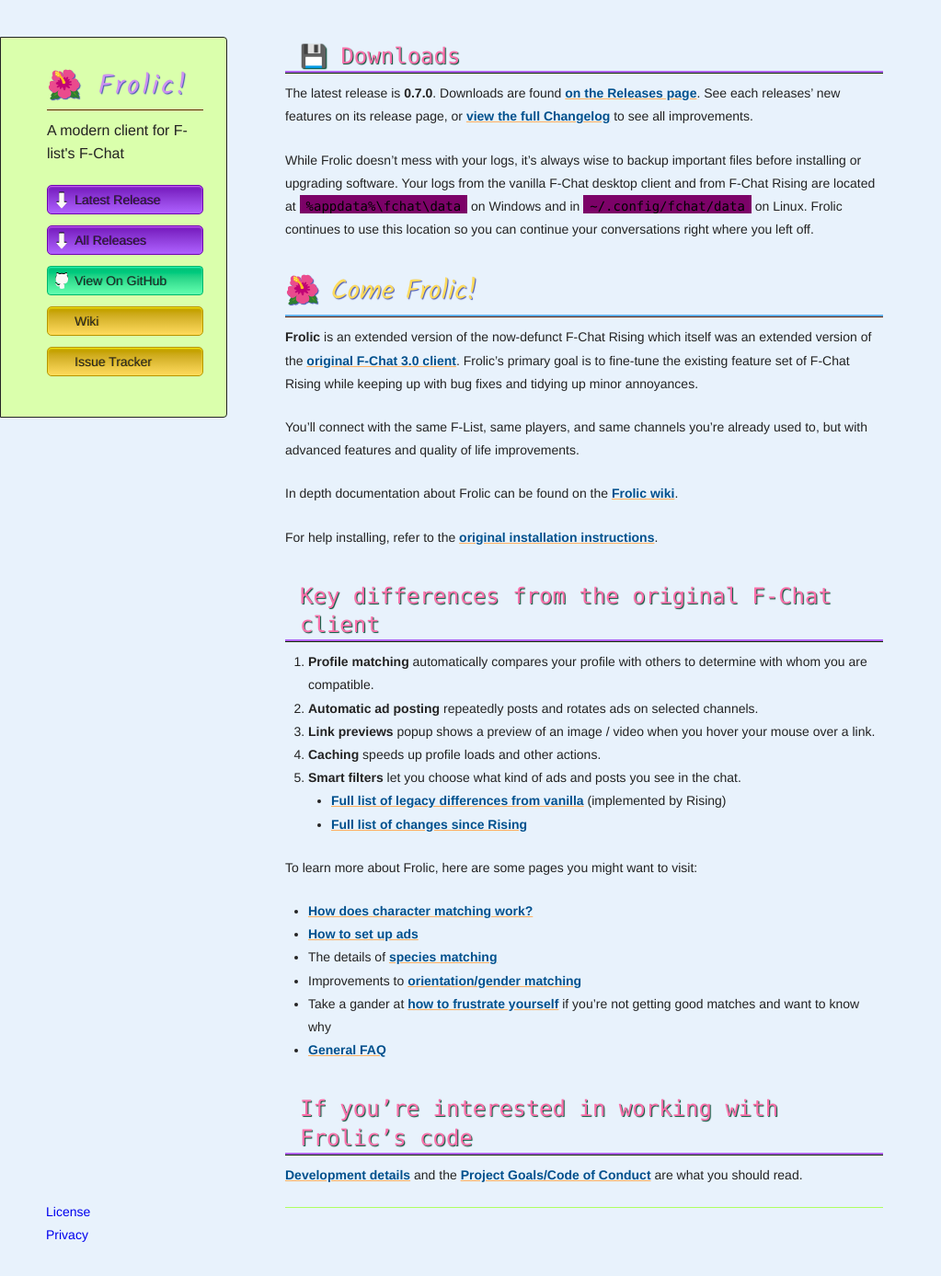
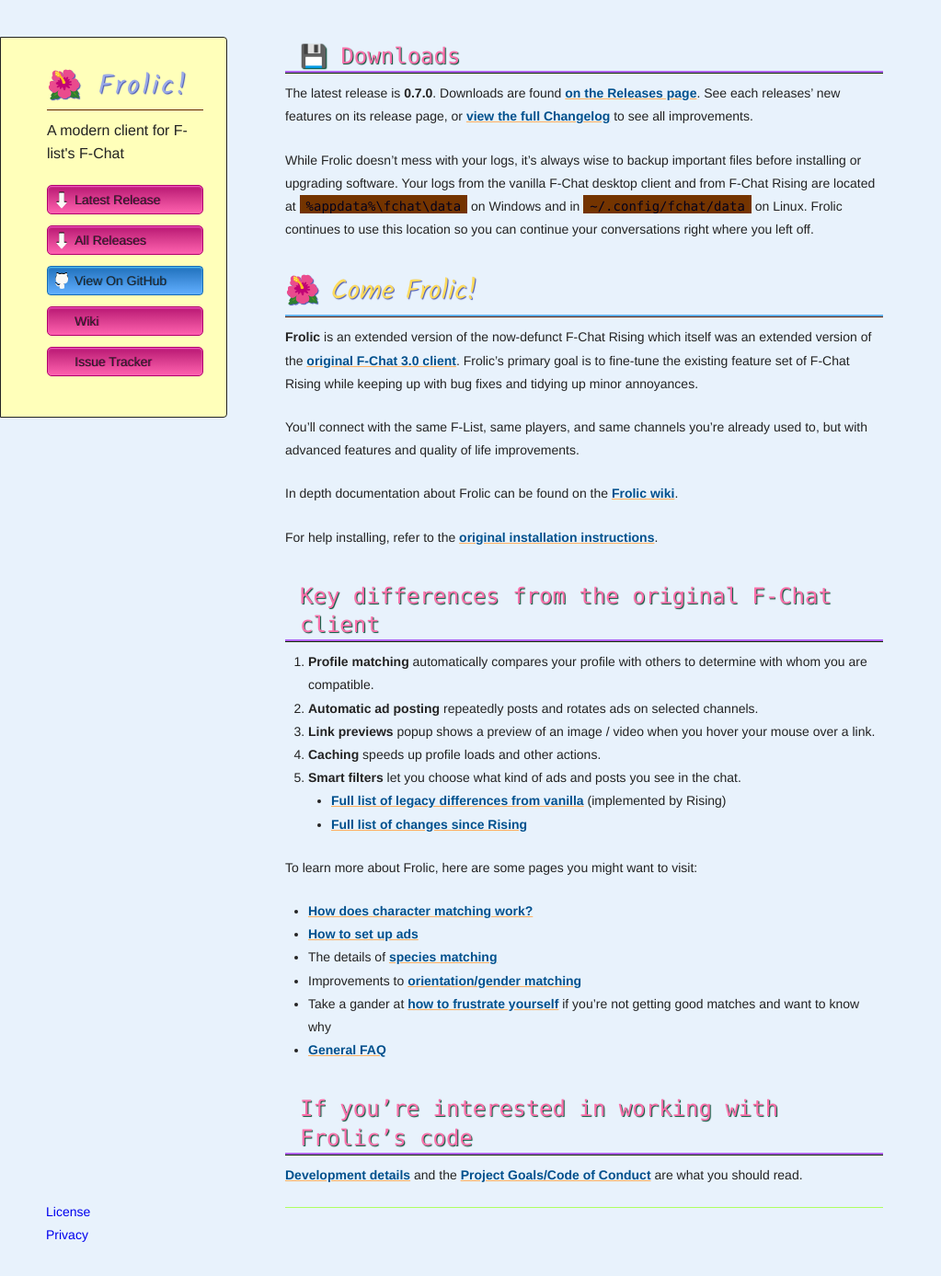
Before and after one commit to Frolic-chat/frolic-chat.github.io, a Jekyll site: the page built from index.md, in a window 1280 px wide and 1387 px high. Shown: the whole window at 92% size, without its empty margins (0-1023 px from the left). Built offline with Jekyll 4.4.1, drawn with Linux system fonts in a browser that asks for light colours; some web fonts are replaced.

Commit message:
m working?

```diff
--- a/assets/css/style.scss
+++ b/assets/css/style.scss
@@ -326,8 +326,8 @@ p img, .emoji {
 
 /* Code blocks */
 
-$code-color:    color.change(random-color-from($primary-colors), $lightness: -30%, $space: oklch);
-$code-bg-color: color.change(opposite-hue($random-color),        $lightness:  40%, $space: oklch);
+$code-color:    color.change(random-color-from($primary-colors), $lightness: -20%, $space: oklch);
+$code-bg-color: color.change($random-opposite,        $lightness:  40%, $space: oklch);
 code, pre {
 	font-family: Monaco, "Bitstream Vera Sans Mono", "Lucida Console", Terminal, monospace;
   color: $code-color;
```
